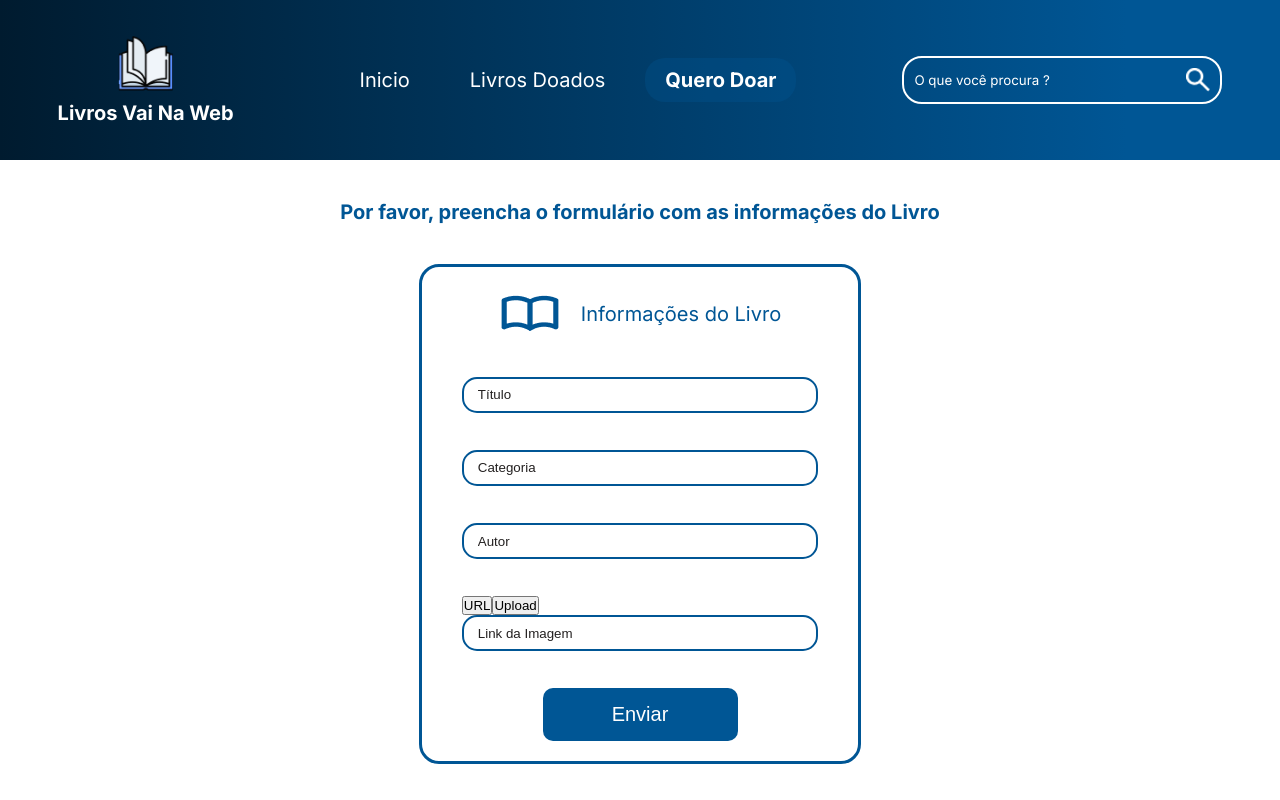
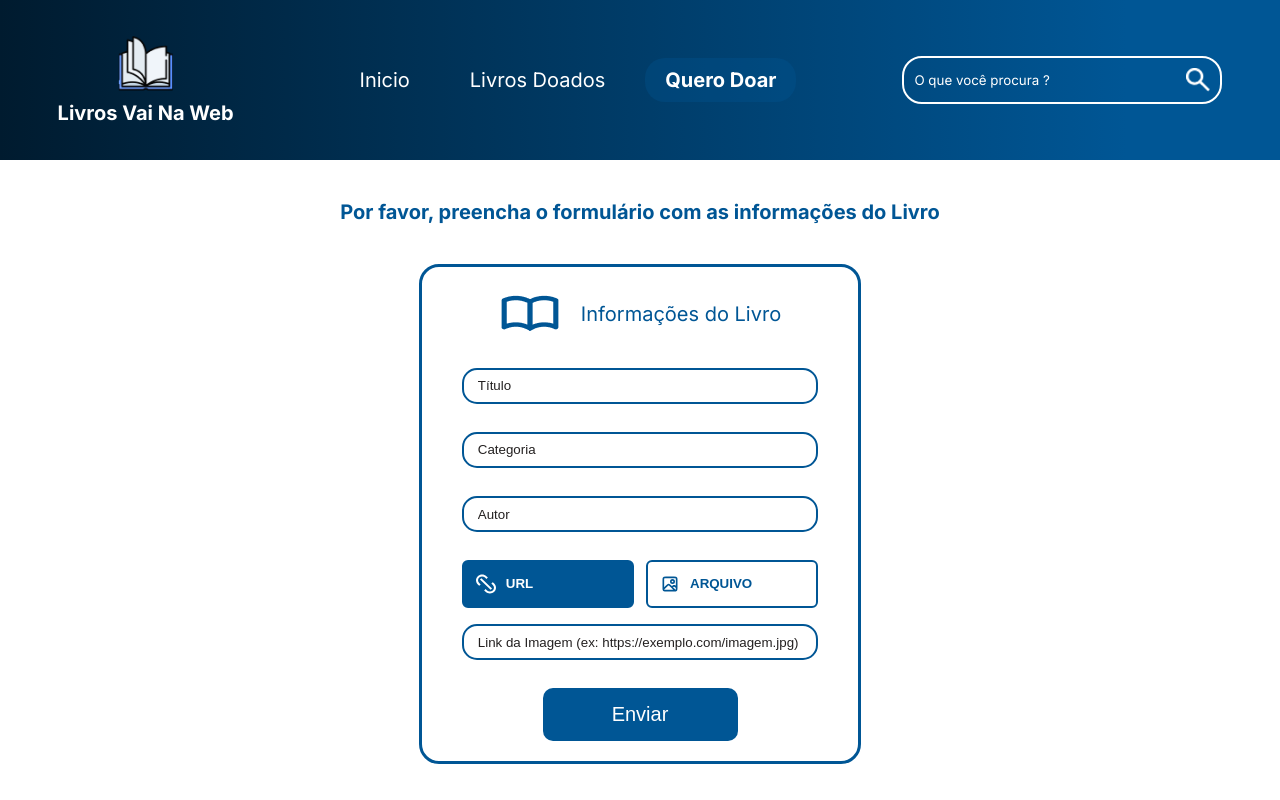
Before and after one commit to lucasssantos94/vnw-livros, a React (Vite) app: page /doar in a window 1280 px wide. Shown: the top 800 px of the page. Built offline with nearby package versions, Linux system fonts and the light colour scheme.

Commit message:
style: stylized upload option and input:file

```diff
--- a/src/components/FormAddBook/index.jsx
+++ b/src/components/FormAddBook/index.jsx
@@ -3,20 +3,23 @@ import { useRef, useEffect, useState } from "react";
 import CustomDatalist from "@components/Datalist";
 import categoriesBooks from "@constants/categoriesBooks";
 import { useDonateBook } from "@hooks/useDonateBook";
-import { useImagePreview } from "../../hooks/useImagePreview";
+import { useImagePreview } from "@hooks/useImagePreview";
 import scrollToTop from "../../utils/scrollToTop";
 import useUploadImage from "@hooks/useUploadImage";
 
 import iconForm from "@assets/images/icons/icon-form.png";
+import iconUrl from "@assets/images/icons/icon-url.svg";
+import iconImage from "@assets/images/icons/icon-image.svg";
+
 import styles from "./style.module.scss";
 
 const FormAddBook = () => {
   const { isSending, handleDonateBook } = useDonateBook();
-
   const { imagePreview, handleUrlPreview, handleFilePreview, setImagepreview } =
     useImagePreview();
-
-  const { uploadImage } = useUploadImage();
+  const { uploadImage, isUploading } = useUploadImage();
+  const [uploadImageOption, setUploadImageOption] = useState("url");
+  const [fileName, setFileName] = useState("");
 
   const {
     handleSubmit,
@@ -26,8 +29,6 @@ const FormAddBook = () => {
     reset,
     clearErrors,
   } = useForm();
-
-  const [uploadImageOption, setUploadImageOption] = useState("url");
 
   const formRef = useRef(null);
   const datalistRef = useRef(null);
@@ -50,6 +51,7 @@ const FormAddBook = () => {
         datalistRef.current.reset();
       }
       setImagepreview(null);
+      setFileName("");
       scrollToTop();
     });
   };
@@ -129,12 +131,28 @@ const FormAddBook = () => {
       </div>
 
       <div className={styles["box-input"]}>
-        <div>
-          <button type="button" onClick={() => setUploadImageOption("url")}>
+        <div className={styles["upload-options"]}>
+          <button
+            type="button"
+            className={`${styles["option-button"]} ${
+              uploadImageOption === "url" ? styles["active"] : ""
+            }`}
+            onClick={() => setUploadImageOption("url")}
+            disabled={isUploading}
+          >
+            <img src={iconUrl} alt="icon url" />
             URL
           </button>
-          <button type="button" onClick={() => setUploadImageOption("file")}>
-            Upload
+          <button
+            type="button"
+            className={`${styles["option-button"]} ${
+              uploadImageOption === "file" ? styles["active"] : ""
+            }`}
+            onClick={() => setUploadImageOption("file")}
+            disabled={isUploading}
+          >
+            <img src={iconImage} alt="icon image" />
+            ARQUIVO
           </button>
         </div>
 
@@ -143,7 +161,7 @@ const FormAddBook = () => {
             <input
               type="text"
               name="urlImage"
-              placeholder="Link da Imagem"
+              placeholder="Link da Imagem (ex: https://exemplo.com/imagem.jpg)"
               {...register("urlImage", {
                 required: { value: true, message: "Campo obrigatório" },
                 pattern: {
@@ -163,38 +181,51 @@ const FormAddBook = () => {
             )}
           </>
         ) : (
-          <>
+          <div className={styles["file-input-wrapper"]}>
             <input
               type="file"
+              id="fileUpload"
               name="fileImage"
               accept="image/*"
               {...register("fileImage", {
                 required: { value: true, message: "Campo obrigatório" },
               })}
               onChange={(e) => {
-                handleFilePreview(e.target.files[0]);
+                const file = e.target.files[0];
+                handleFilePreview(file);
+                setFileName(file?.name || "");
               }}
+              className={styles["file-input"]}
             />
+            <label
+              htmlFor="fileUpload"
+              className={`${styles["custom-file-input"]} ${
+                fileName ? styles["has-file"] : ""
+              }`}
+            >
+              {fileName || "Nenhum arquivo selecionado"}
+            </label>
             {errors.fileImage && (
               <span className={styles["error-message"]}>
                 {errors.fileImage.message}
               </span>
             )}
-          </>
+          </div>
         )}
       </div>
 
       {imagePreview && (
         <div className={styles["image-preview"]}>
-          <h3>visualização da Capa</h3>
-
+          <h3>Visualização da Capa</h3>
           <img src={imagePreview} alt="preview da capa do livro" />
         </div>
       )}
+
       <input
         type="submit"
-        value={isSending ? "Enviando..." : "Enviar"}
-        disabled={isSending}
+        value={isSending || isUploading ? "Enviando..." : "Enviar"}
+        disabled={isSending || isUploading}
+        className={styles["submit-button"]}
       />
     </form>
   );
--- a/src/components/FormAddBook/style.module.scss
+++ b/src/components/FormAddBook/style.module.scss
@@ -58,19 +58,86 @@
         }
     }
 
-    input[type="submit"] {
-        border-radius: 10px;
-        background: #005695;
-        width: 195px;
-        height: 53px;
-        border: none;
+
+    .upload-options {
+        display: flex;
+        gap: 12px;
+        margin-bottom: 16px;
+
+        .option-button {
+            flex: 1;
+            padding: 12px;
+            border: 2px solid global.$brand-color;
+            border-radius: 6px;
+            background: transparent;
+            color: global.$brand-color;
+            font-weight: 600;
+            cursor: pointer;
+            transition: all 0.3s ease;
+            display: flex;
+            align-items: center;
+            gap: 1rem;
+
+            &:hover:not(:disabled) {
+                background: rgba(global.$brand-color, 0.7);
                 color: global.$light-color;
-        font-size: 2rem;
-        cursor: pointer;
+
+                img {
+                    filter: brightness(0) invert(1);
+                }
+            }
+
+            &.active {
+                background: global.$brand-color;
+                color: global.$light-color;
+
+                img {
+                    filter: brightness(0) invert(1);
+                }
+            }
 
             &:disabled {
-            opacity: 0.5;
+                opacity: 0.6;
                 cursor: not-allowed;
+            }
+
+            img {
+                width: 2rem;
+
+            }
+        }
+    }
+
+    .file-input-wrapper {
+        position: relative;
+        margin-bottom: 8px;
+
+        .file-input {
+            position: absolute;
+            left: -9999px;
+            opacity: 0;
+        }
+
+        .custom-file-input {
+            display: block;
+            padding: 12px 16px;
+            border: 2px dashed rgba(global.$brand-color, 0.4);
+            border-radius: 6px;
+            background: rgba(global.$brand-color, 0.05);
+            color: global.$brand-color;
+            text-align: center;
+            cursor: pointer;
+            transition: all 0.3s ease;
+
+            &:hover {
+                border-color: global.$brand-color;
+                background: rgba(global.$brand-color, 0.1);
+            }
+
+            &.has-file {
+                color: darken(global.$brand-color, 10%);
+                border-style: solid;
+                background: rgba(global.$brand-color, 0.08);
             }
         }
     }
@@ -98,6 +165,30 @@
         }
 
         @include global.media-query(sm) {
-        position: static;
+            width: 200px;
+
+        }
+
+    }
+
+    input[type="submit"] {
+        border-radius: 10px;
+        background: #005695;
+        width: 195px;
+        height: 53px;
+        border: none;
+        color: global.$light-color;
+        font-size: 2rem;
+        cursor: pointer;
+        transition: background 0.3s ease;
+
+        &:hover:not(:disabled) {
+            background: darken(global.$brand-color, 8%);
+        }
+
+        &:disabled {
+            background: lighten(global.$brand-color, 30%);
+            cursor: not-allowed;
         }
     }
+}
--- a/src/hooks/useImagePreview.js
+++ b/src/hooks/useImagePreview.js
@@ -1,17 +1,6 @@
-// import { useState } from "react";
-
-// export const useImagePreview = () => {
-//   const [imagePreview, setImagepreview] = useState(null);
-
-//   const handleImagePreview = (e) => {
-//     const url = e.target.value;
-//     setImagepreview(url);
-//   };
-
-//   return { imagePreview, setImagepreview, handleImagePreview };
-// };
-
 import { useState, useCallback } from "react";
+import { toast } from "react-toastify";
+import scrollToTop from "../utils/scrollToTop";
 
 export const useImagePreview = () => {
   const [imagePreview, setImagepreview] = useState(null);
@@ -23,6 +12,14 @@ export const useImagePreview = () => {
   }, []);
 
   const handleFilePreview = useCallback((file) => {
+    if (file.size > 2 * 1024 * 1024) {
+      toast.error("O arquivo deve ter no máximo 2MB", {
+        autoClose: false,
+      });
+      setImagepreview(null);
+      scrollToTop();
+      return;
+    }
     if (file) {
       const url = URL.createObjectURL(file);
       setImagepreview(url);
@@ -43,10 +40,10 @@ export const useImagePreview = () => {
 
   return {
     imagePreview,
-    file,
     handleUrlPreview,
     handleFilePreview,
     clearPreview,
+    file,
     setImagepreview,
   };
 };
--- a/src/hooks/useUploadImage.js
+++ b/src/hooks/useUploadImage.js
@@ -10,6 +10,10 @@ const useUploadImage = () => {
   const urlCloudinary = import.meta.env.VITE_CLOUDINARY_URL;
 
   const uploadImage = async (file) => {
+    if (file.size > 2 * 1024 * 1024) {
+      alert("O arquivo deve ter no máximo 2MB");
+      return;
+    }
     if (!file) return;
 
     const formData = new FormData();
```
Also changed, not shown: src/assets/images/icons/icon-image.svg (added), src/assets/images/icons/icon-url.svg (added). Lines whose indentation alone changed are shown as unchanged.
